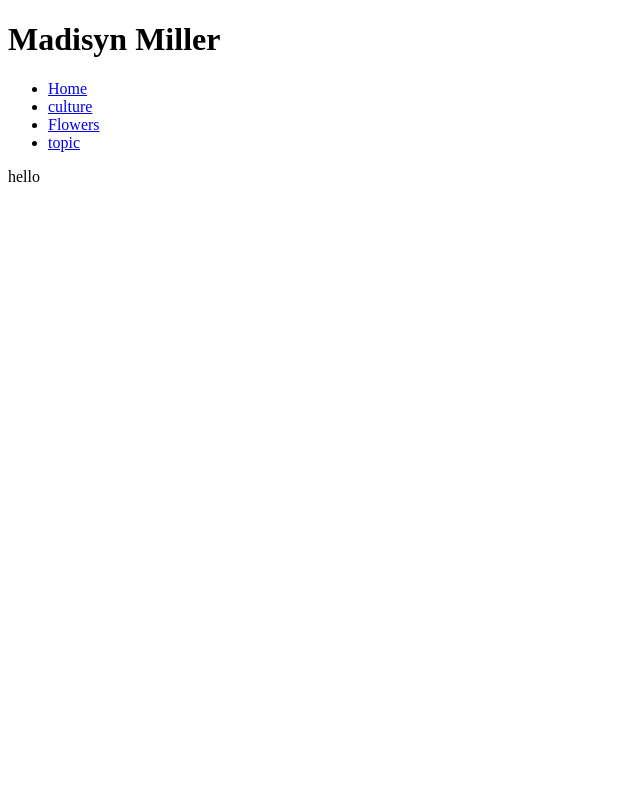
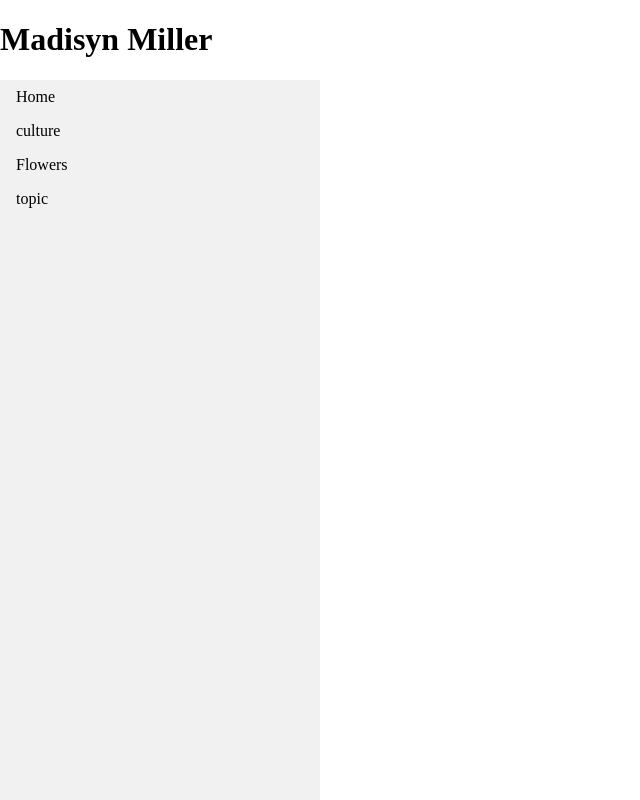
Before and after one commit to Madmil-boop/week4FL, a plain HTML site: page index.html in a window 1280 px wide. Shown: the whole page, without its empty margins (0-640 px from the left). Drawn offline with Linux system fonts and the light colour scheme.

Commit message:
Update index.html

```diff
--- a/index.html
+++ b/index.html
@@ -1,6 +1,7 @@
 <!DOCTYPE html>
 
 <html>
+     <link rel="stylesheet" href="/style.css">
     <head>
       <h1> Madisyn Miller</h1>
 
@@ -13,6 +14,6 @@
     </ul>
 
     <body>
-      hello
+      new update
     </body>
 </html>
```
